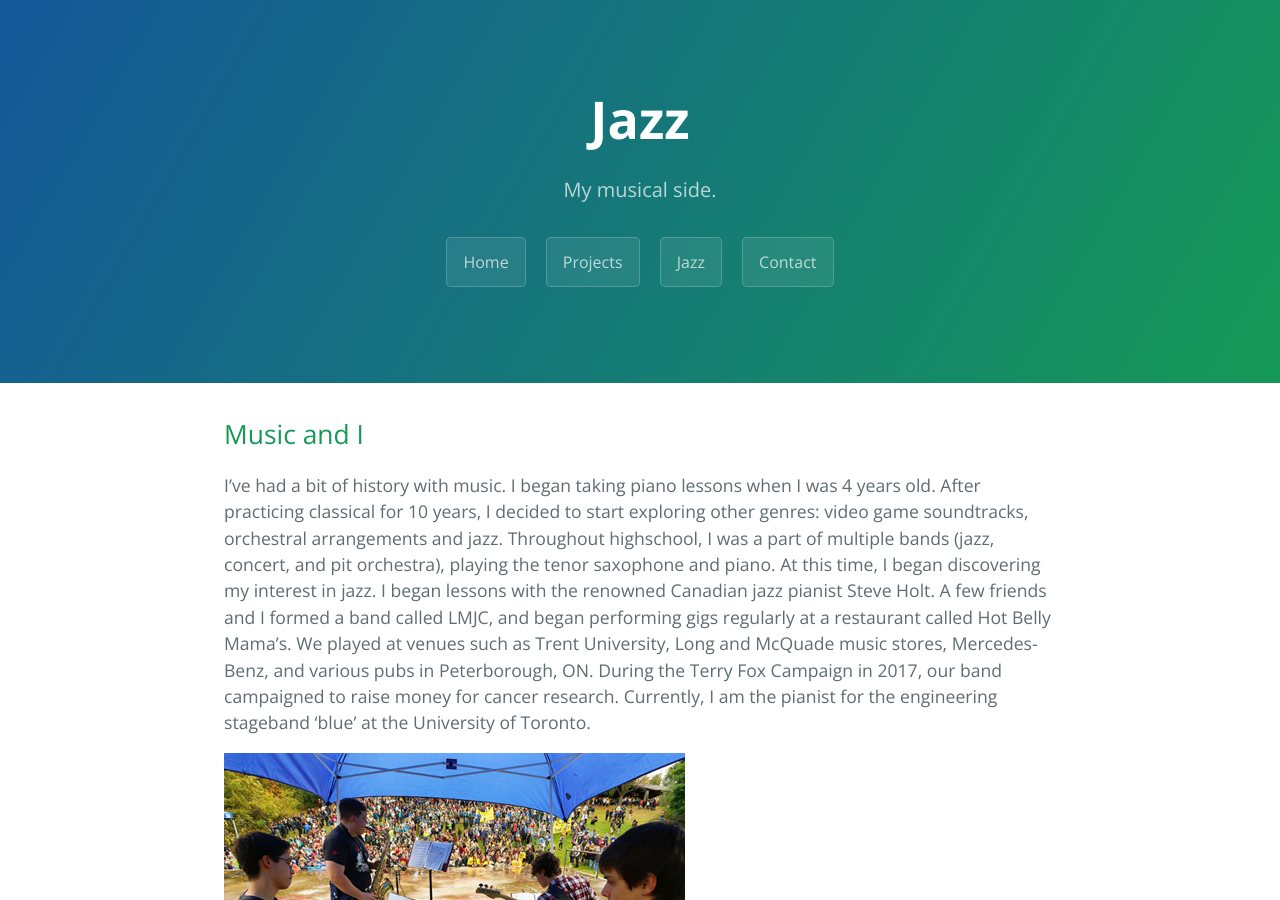
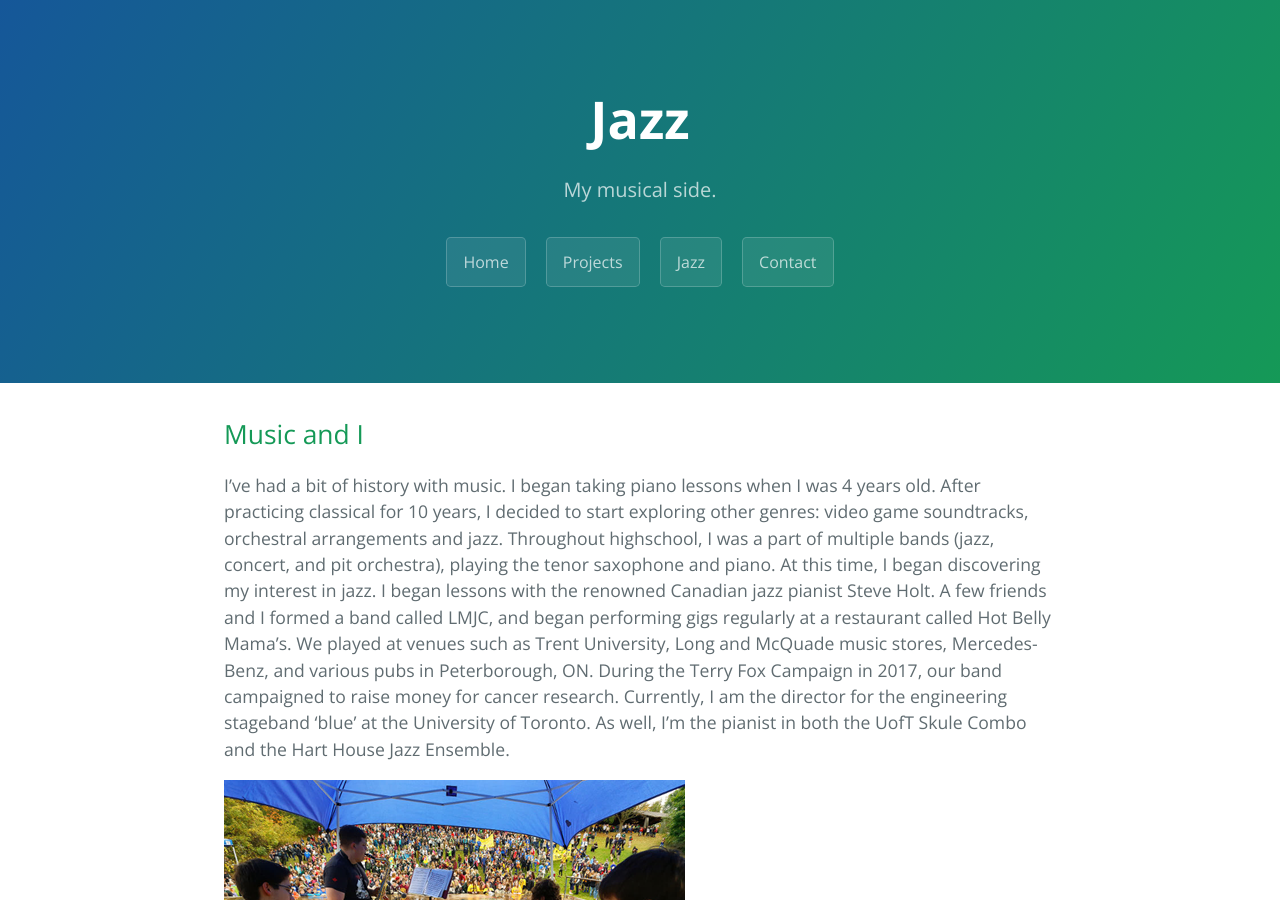
Before and after one commit to yixin0829/Cayman, a Jekyll site: the page built from jazz.md, in a window 1280 px wide and 900 px high. Built offline with Jekyll 4.4.1, drawn with Linux system fonts in a browser that asks for light colours.

Commit message:
Update jazz.md

```diff
--- a/jazz.md
+++ b/jazz.md
@@ -5,7 +5,7 @@ description: My musical side.
 ---
 
 ## Music and I
-I've had a bit of history with music. I began taking piano lessons when I was 4 years old. After practicing classical for 10 years, I decided to start exploring other genres: video game soundtracks, orchestral arrangements and jazz. Throughout highschool, I was a part of multiple bands (jazz, concert, and pit orchestra), playing the tenor saxophone and piano. At this time, I began discovering my interest in jazz. I began lessons with the renowned Canadian jazz pianist Steve Holt. A few friends and I formed a band called LMJC, and began performing gigs regularly at a restaurant called Hot Belly Mama's. We played at venues such as Trent University, Long and McQuade music stores, Mercedes-Benz, and various pubs in Peterborough, ON. During the Terry Fox Campaign in 2017, our band campaigned to raise money for cancer research. Currently, I am the pianist for the engineering stageband 'blue' at the University of Toronto.
+I've had a bit of history with music. I began taking piano lessons when I was 4 years old. After practicing classical for 10 years, I decided to start exploring other genres: video game soundtracks, orchestral arrangements and jazz. Throughout highschool, I was a part of multiple bands (jazz, concert, and pit orchestra), playing the tenor saxophone and piano. At this time, I began discovering my interest in jazz. I began lessons with the renowned Canadian jazz pianist Steve Holt. A few friends and I formed a band called LMJC, and began performing gigs regularly at a restaurant called Hot Belly Mama's. We played at venues such as Trent University, Long and McQuade music stores, Mercedes-Benz, and various pubs in Peterborough, ON. During the Terry Fox Campaign in 2017, our band campaigned to raise money for cancer research. Currently, I am the director for the engineering stageband 'blue' at the University of Toronto. As well, I'm the pianist in both the UofT Skule Combo and the Hart House Jazz Ensemble.
 
 ![Terry_Fox_Jazz](/assets/Project_Pictures/Terry_Fox_Jazz.png)
 
```
